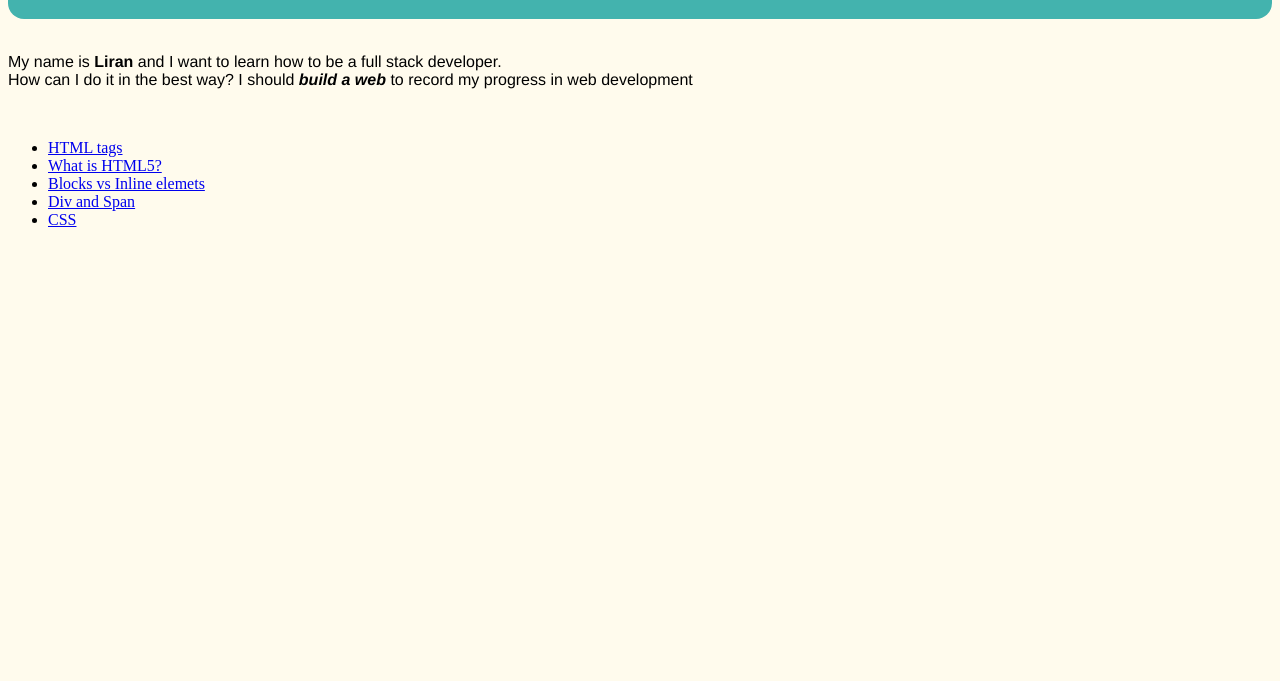
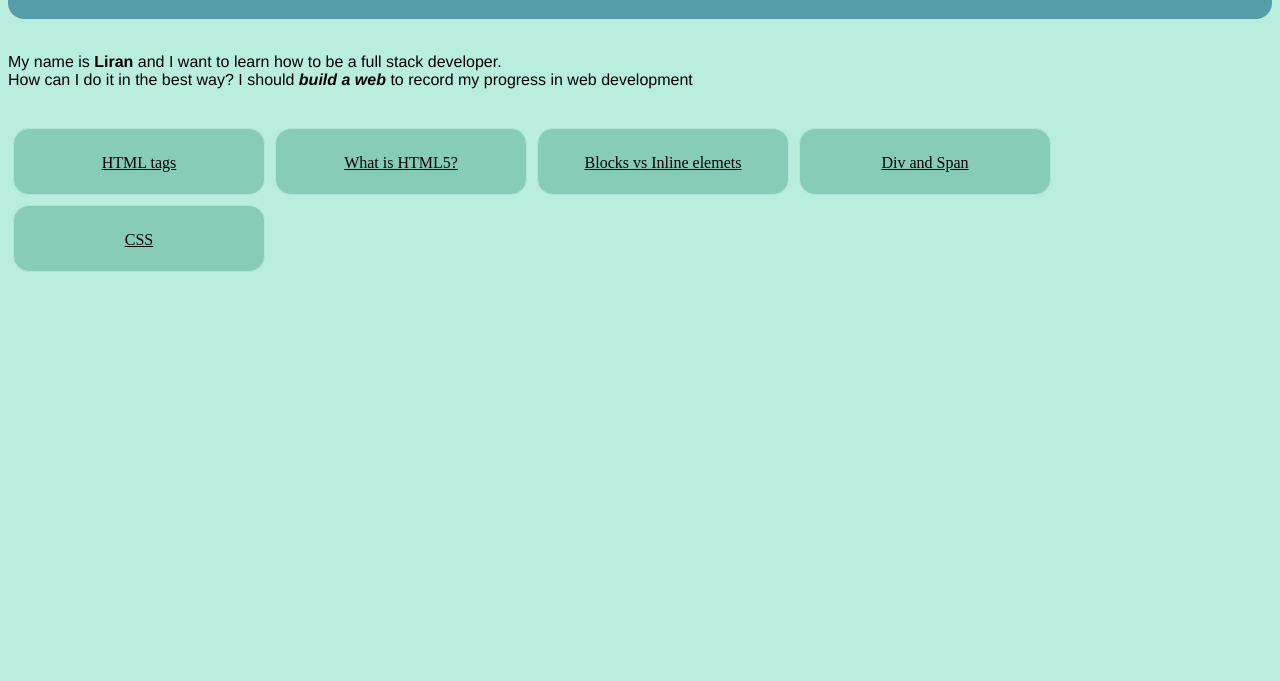
Before and after one commit to liranbd1/fullstack_journey, a plain HTML site: page index.html in a window 1280 px wide. Shown: the part 119-800 px from the top of the page. Drawn offline with Linux system fonts and the light colour scheme.

Commit message:
updating styles

```diff
--- a/Styles/styles.css
+++ b/Styles/styles.css
@@ -1,5 +1,5 @@
 .title_item {
-    background-color: #43B3AE;
+    background-color: #569DAA;
     border-radius: 16px;
     height: fit-content;
     margin: auto;
@@ -11,7 +11,7 @@
 
 .title_item h1 {
     text-align: center;
-    color: rgb(234, 233, 226);
+    color: #B9EDDD;
     font-family: Helvetica;
     padding: 25px;
 }
@@ -23,5 +23,52 @@
 }
 
 html {
-    background-color: #FFFBED;
+    background-color: #B9EDDD;
 }
+
+.unordered_list {
+    border-radius: 16px;
+}
+
+div.content_list_main {
+    padding: 5px;
+    margin: 15px;
+    align-items: center;
+    align-content: center;
+
+}
+
+/*Content list for main page*/
+
+ul.content_list_main {
+    list-style-type: circle;
+    margin: 0;
+    display: table-row;
+}
+
+li.content_list_main {
+    display: inline-block;
+    width: fit-content;
+    height: fit-content;
+    margin: 5px;
+}
+
+a.content_list_main:hover {
+    background-color: #27E1C1;
+}
+
+a.content_list_main {
+    text-align: center;
+    cursor: pointer;
+    background-color: #87CBB9;
+    overflow-wrap: break-word;
+    text-align: center;
+    padding-top: 25px;
+    border-radius: 16px;
+
+    border: 1px solid #ADE4DB;
+    color: inherit;
+    display: block;
+    width: 250px;
+    height: 40px;
+}
--- a/index.html
+++ b/index.html
@@ -18,13 +18,20 @@
             How can I do it in the best way? I should <b><i>build a web</i></b> to record my progress in web development
         </p>
     </div>
-    <ul>
-        <li><a href="Sections/Tags/tags.html">HTML tags</a></li>
-        <li><a href="Sections/HTML5/what_is_html5.html">What is HTML5?</a></li>
-        <li><a href="Sections/Blocks_vs_Inline.html">Blocks vs Inline elemets</a></li>
-        <li><a href="Sections/div_n_span.html">Div and Span</a></li>
-        <li><a href="Sections/Styling_pages/intro_to_css.html">CSS</a></li>
+    <ul class="content_list_main">
+        <li class="content_list_main"><a class="content_list_main" href="Sections/Tags/tags.html">HTML tags</a></li>
+        <li class="content_list_main"><a class="content_list_main" href="Sections/HTML5/what_is_html5.html">What is
+                HTML5?</a>
+        </li>
+        <li class="content_list_main"><a class="content_list_main" href="Sections/Blocks_vs_Inline.html">Blocks vs
+                Inline
+                elemets</a></li>
+        <li class="content_list_main"><a class="content_list_main" href="Sections/div_n_span.html">Div and Span</a></li>
+        <li class="content_list_main"><a class="content_list_main"
+                href="Sections/Styling_pages/intro_to_css.html">CSS</a>
+        </li>
     </ul>
+    </div>
 </body>
 
 </html>
```
